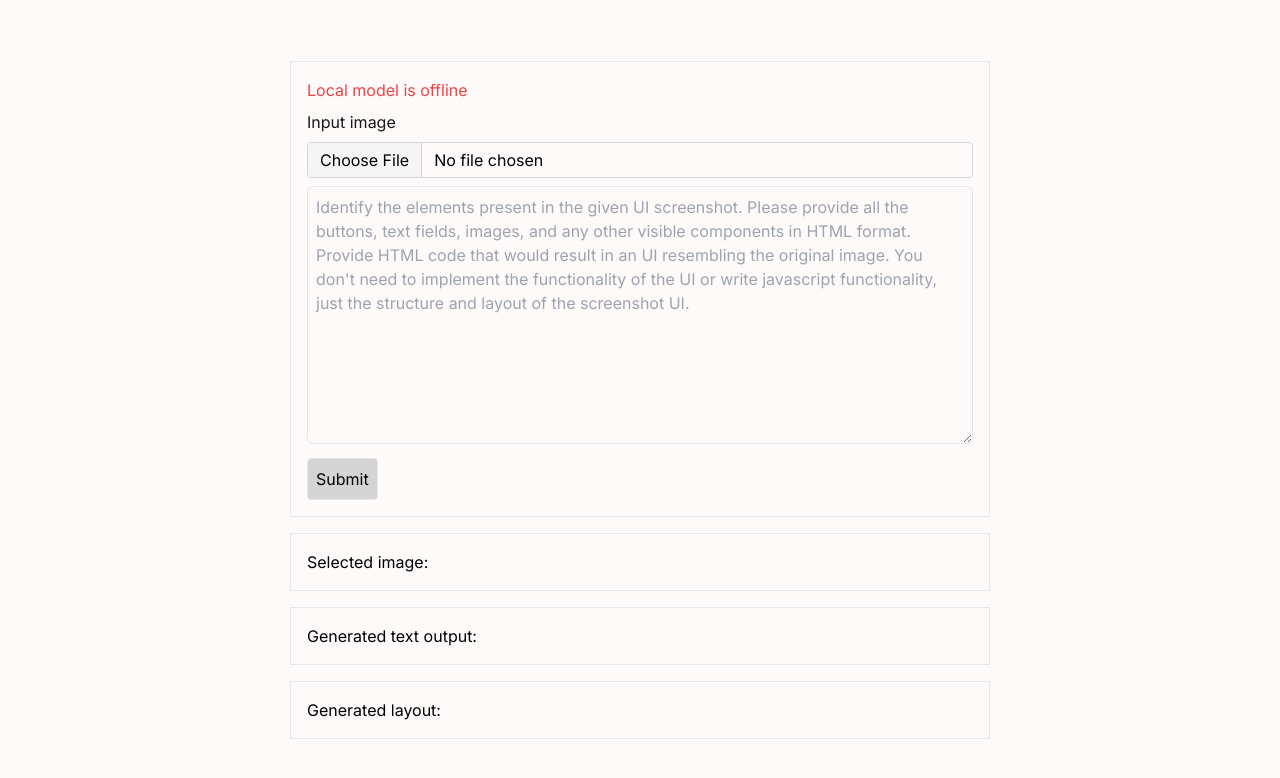
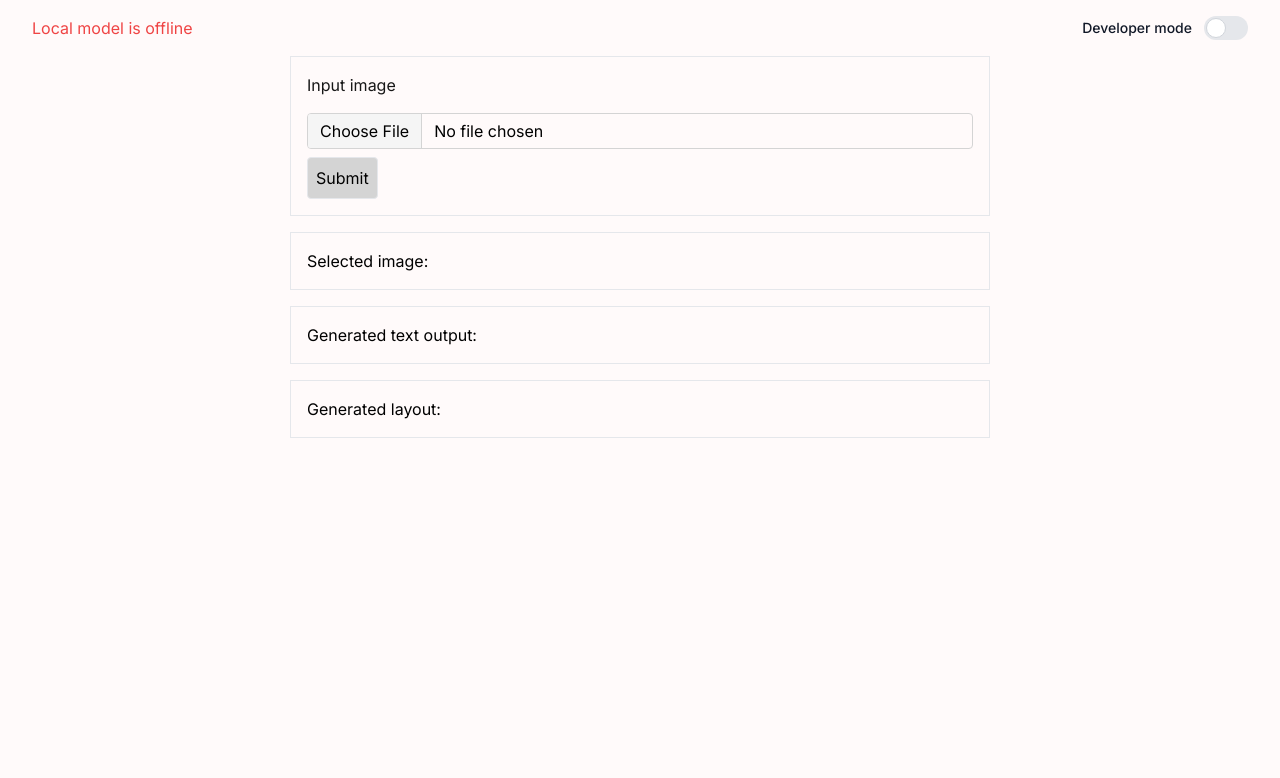
Before and after one commit to Eljowe/research-project-in-hci, a Next.js app: page / in a window 1280 px wide. Shown: the top 778 px of the page. Built offline with nearby package versions, Linux system fonts and the light colour scheme; no server answers.

Commit message:
testing prompts and dev mode toggle

```diff
--- a/app/api/imageupload/route.ts
+++ b/app/api/imageupload/route.ts
@@ -3,7 +3,7 @@ import { writeFile } from "fs/promises";
 
 const USE_GPT = true;
 const SAVE_IMAGE = false;
-const MAX_TOKENS = 550;
+const MAX_TOKENS = 1000;
 
 const TEST_PROMPT = `Identify the elements present in the given UI screenshot. Please provide all the buttons, text fields, images, and any other visible components in HTML format. Try to provide full HTML code of the UI in the image.`;
 
--- a/app/page.tsx
+++ b/app/page.tsx
@@ -3,6 +3,7 @@ import { useState, useEffect } from "react";
 import Image from "next/image";
 
 const DEFAULT_PROMPT = `Identify the elements present in the given UI screenshot. Please provide all the buttons, text fields, images, and any other visible components in HTML format. Provide HTML code that would result in an UI resembling the original image. You don't need to implement the functionality of the UI or write javascript functionality, just the structure and layout of the screenshot UI.`;
+const test_prompt = `Identify every element present in the given UI screenshot. Please provide all the buttons, text fields, images, and any other visible components. Return a HTML layout with styling, that would result in an UI resembling the original image with corresponding element sizes and user interface aspect ratio. You don't need to implement any javascript functionality, just the visual aspects of the UI. You can replace images, logos and icons with same-size grey divs. It is important you include every element you detect in the final result. It is also important that the elements are the correct size, for this you should set the correct width and height styling in pixels. Estimate the device width and height in pixels and wrap the UI in a div with the same width and height in order to emulate the original aspect ratio, these values should also act as the constraining constants, no element should be wider or taller than these values. Don't use position: absolute or position: fixed for any elements. Return HTML with styling.`;
 
 export default function Home() {
   const [file, setFile] = useState<File | null>(null);
@@ -13,6 +14,7 @@ export default function Home() {
   const [modelOnlineStatus, setModelOnlineStatus] = useState<boolean>(false);
   const [temporaryImageFile, setTemporaryImageFile] = useState<string | null>(null);
   const [errorAlert, setErrorAlert] = useState<boolean>(false);
+  const [developerMode, setDeveloperMode] = useState<boolean>(false);
 
   useEffect(() => {
     // Check if local LLM model is online
@@ -28,6 +30,10 @@ export default function Home() {
     };
     checkModel();
   }, []);
+
+  const toggleDeveloperMode = () => {
+    setDeveloperMode(!developerMode);
+  };
 
   const handleFileChange = (event: React.ChangeEvent<HTMLInputElement>) => {
     if (event.target.files) {
@@ -90,15 +96,22 @@ export default function Home() {
   }
 
   return (
-    <main className="flex min-h-screen w-[100%] flex-col justify-center bg-[#fffafa] px-4 py-2 text-black">
+    <main className="justify-star flex min-h-screen w-[100%] flex-col bg-[#fffafa] px-4 py-2 text-black">
       <div className="flex h-min w-[100%] flex-col items-center justify-center">
-        <div className="m-2 flex h-min max-h-[800px] w-[100%] min-w-[350px] max-w-[700px] flex-col space-y-2 border p-4">
+        <div className="flex w-full flex-row justify-between px-4 py-2">
           {modelOnlineStatus ? (
             <h1 className="text-green-500">Local model is online</h1>
           ) : (
             <h1 className="text-red-500">Local model is offline</h1>
           )}
-          <form onSubmit={handleSubmit}>
+          <label className="inline-flex cursor-pointer items-center">
+            <span className="me-3 text-sm font-medium text-gray-900 dark:text-gray-300">Developer mode</span>
+            <input type="checkbox" checked={developerMode} onChange={toggleDeveloperMode} className="peer sr-only" />
+            <div className="peer relative h-6 w-11 rounded-full bg-gray-200 after:absolute after:start-[2px] after:top-[2px] after:h-5 after:w-5 after:rounded-full after:border after:border-gray-300 after:bg-white after:transition-all after:content-[''] peer-checked:bg-blue-600 peer-checked:after:translate-x-full peer-checked:after:border-white peer-focus:outline-none peer-focus:ring-4 peer-focus:ring-blue-300 rtl:peer-checked:after:-translate-x-full dark:border-gray-600 dark:bg-gray-700 dark:peer-focus:ring-blue-800"></div>
+          </label>
+        </div>
+        <div className="m-2 flex h-min max-h-[800px] w-[100%] min-w-[350px] max-w-[700px] flex-col space-y-2 border p-4">
+          <form onSubmit={handleSubmit} className="space-y-2">
             <label className="mb-2 inline-block text-neutral-900 ">Input image</label>
             <input
               className="file focus:border-primary focus focus:shadow-te-primary relative m-0 block w-full min-w-0 flex-auto cursor-pointer rounded border border-solid border-neutral-300 bg-clip-padding px-3 py-[0.32rem] text-base font-normal transition duration-300 ease-in-out file:-mx-3 file:-my-[0.32rem] file:overflow-hidden file:rounded-none file:border-0 file:border-solid file:border-inherit file:bg-neutral-100 file:px-3 file:py-[0.32rem] file:transition file:duration-150 file:ease-in-out file:[border-inline-end-width:1px] file:[margin-inline-end:0.75rem] hover:file:bg-neutral-300 focus:outline-none "
@@ -107,12 +120,14 @@ export default function Home() {
               accept="image/jpeg, image/png, image/jpg"
               onChange={handleFileChange}
             />
-            <textarea
-              onChange={handlePromptChange}
-              rows={10}
-              placeholder={DEFAULT_PROMPT}
-              className="my-2 w-[100%] rounded-md border bg-inherit p-2"
-            />
+            {developerMode && (
+              <textarea
+                onChange={handlePromptChange}
+                rows={6}
+                placeholder={DEFAULT_PROMPT}
+                className="w-[100%] rounded-md border bg-inherit p-2"
+              />
+            )}
             {loading == true || !file ? (
               <input
                 type="submit"
```
